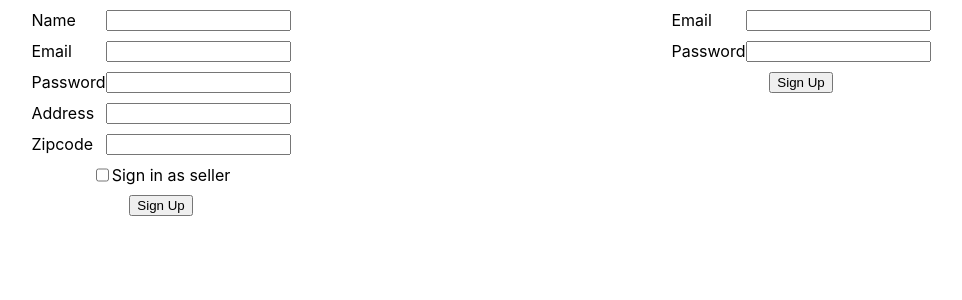
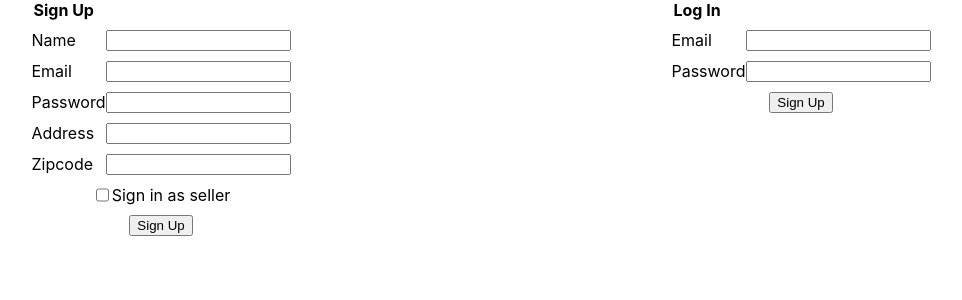
Before and after one commit to trivedhaudurthi/csye7374Client, a React (Create React App) app in the folder client/: page /signin in a window 1280 px wide. Shown: the top 300 px of the page, without its empty margins (159-1121 px from the left). Built offline with nearby package versions, Linux system fonts and the light colour scheme.

Commit message:
added labels

```diff
--- a/client/src/components/LogIn.component.jsx
+++ b/client/src/components/LogIn.component.jsx
@@ -44,6 +44,7 @@ class LoginForm extends React.Component {
     render() {
         return (
             <form className="signup-form-style" onSubmit={this.onSubmit}>
+                <legend className='payment-form-title'>Log In</legend>
                 <div className="signupdiv">
                     <label>Email</label>
                     <input type="text" name="email" value={this.state.email} onChange={this.onTextChange} />
--- a/client/src/components/SignUp.component.jsx
+++ b/client/src/components/SignUp.component.jsx
@@ -41,6 +41,7 @@ class SignupForm extends React.Component {
     render() {
         return (
             <form className="signup-form-style" onSubmit ={this.onSubmit} >
+                <legend className='payment-form-title'>Sign Up</legend>
                 <div className="signupdiv">
                     <label>Name</label>
                     <input type="text" name="name" value={this.state.name} onChange={this.onTextChange} />
```
Also changed, not shown: 2 other files (tests, documents, lock files or other folders).
